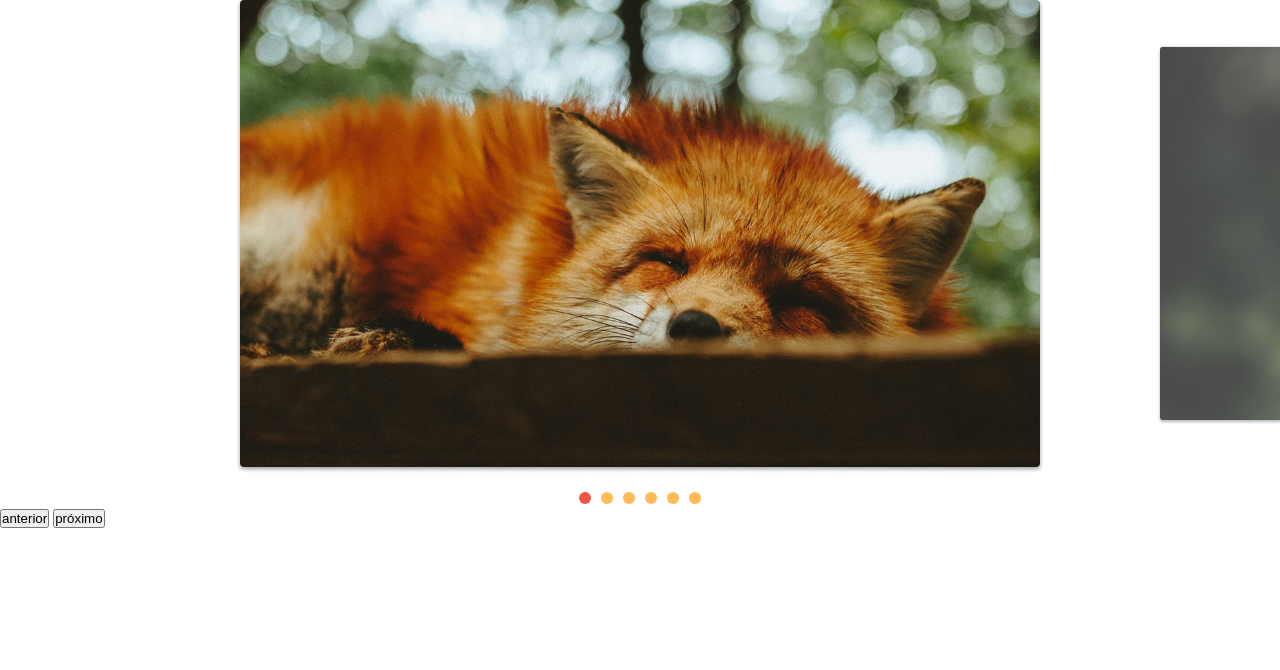
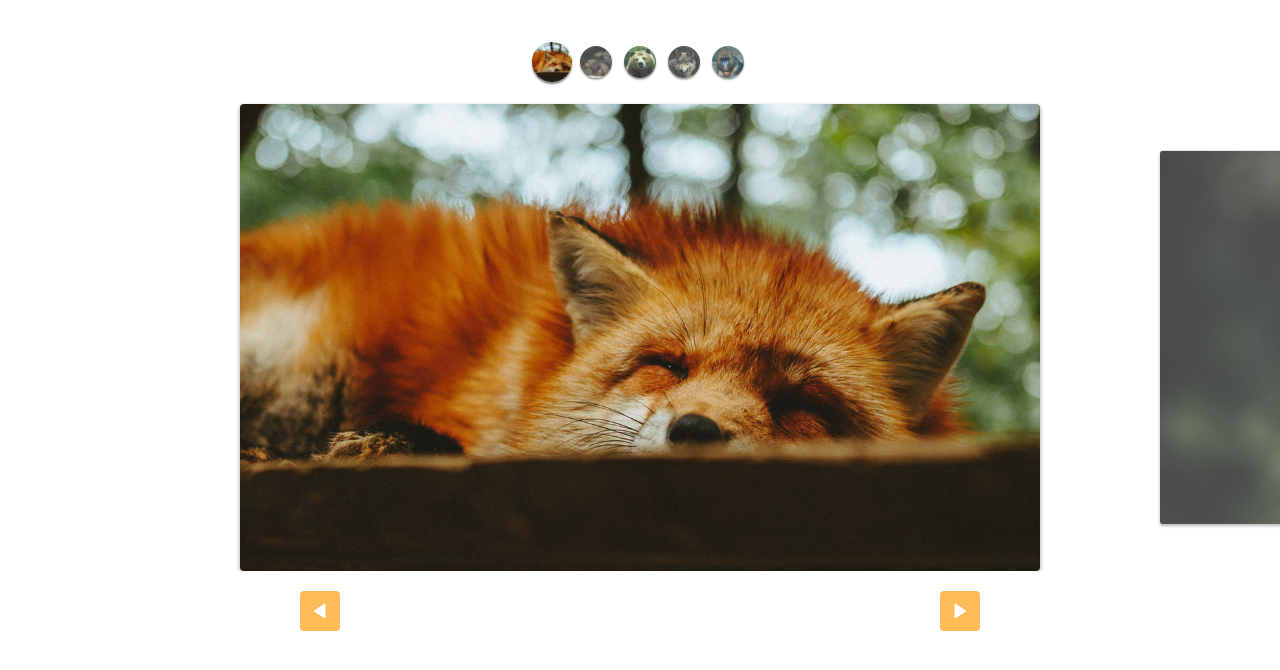
Before and after one commit to lucasleitedosreis/slide, a plain HTML site: page index.html in a window 1280 px wide. Drawn offline with Linux system fonts and the light colour scheme.

Commit message:
custom controls estilizados

```diff
--- a/css/style.css
+++ b/css/style.css
@@ -52,3 +52,43 @@ img {
   background: #e54;
   transition: 0.3s;
 }
+.custom-controls {
+  display: flex;
+  justify-content: center;
+  margin-top: 40px;
+  margin-bottom: 20px;
+  flex-wrap: wrap;
+}
+.custom-controls li {
+  opacity: 0.8;
+  transform: scale(0.8);
+  width: 40px;
+  height: 40px;
+  border-radius: 50%;
+  overflow: hidden;
+  margin: 2px;
+  box-shadow: 0 2px 2px rgba(0, 0, 0, 0.5);
+  transition: 0.3s;
+  cursor: pointer;
+}
+.custom-controls li.ativo {
+  opacity: 1;
+  transform: scale(1);
+}
+.arrow-nav {
+  display: flex;
+  justify-content: space-around;
+  margin: 20px 0;
+}
+.arrow-nav button {
+  cursor: pointer;
+  border: none;
+  border-radius: 4px;
+  color: #fff;
+  width: 40px;
+  height: 40px;
+  background: #fb5 url("/img/arrow.svg") center center no-repeat;
+}
+.arrow-nav button.prev {
+  transform: rotate(-180deg);
+}
--- a/index.html
+++ b/index.html
@@ -11,6 +11,13 @@
 
 <body>
   <div class="slide-wrapper">
+    <ul class="custom-controls">
+      <li><img src="./img/foto1-thumb.jpg" alt=""></li>
+      <li><img src="./img/foto2-thumb.jpg" alt=""></li>
+      <li><img src="./img/foto3-thumb.jpg" alt=""></li>
+      <li><img src="./img/foto4-thumb.jpg" alt=""></li>
+      <li><img src="./img/foto5-thumb.jpg" alt=""></li>
+    </ul>
     <ul class="slide">
       <li><img src="./img/foto1.jpg" alt=""></li>
       <li><img src="./img/foto2.jpg" alt=""></li>
@@ -21,8 +28,8 @@
     </ul>
   </div>
   <div class="arrow-nav">
-    <button class="prev">anterior</button>
-    <button class="next">próximo</button>
+    <button class="prev"></button>
+    <button class="next"></button>
   </div>
   <script type="module" src="./js/script.js"></script>
 </body>
--- a/js/script.js
+++ b/js/script.js
@@ -1,5 +1,5 @@
-import { Slide, SlideNav } from "./slide.js";
+import SlideNav from "./slide.js";
 const slide = new SlideNav(".slide", ".slide-wrapper");
 slide.init();
 slide.addArrow(".prev", ".next");
-slide.addControl();
+slide.addControl(".custom-controls");
--- a/js/slide.js
+++ b/js/slide.js
@@ -151,7 +151,7 @@ export class Slide {
   }
 }
 
-export class SlideNav extends Slide {
+export default class SlideNav extends Slide {
   constructor(slide, wrapper) {
     super(slide, wrapper);
     this.bindControlEvents();
```
